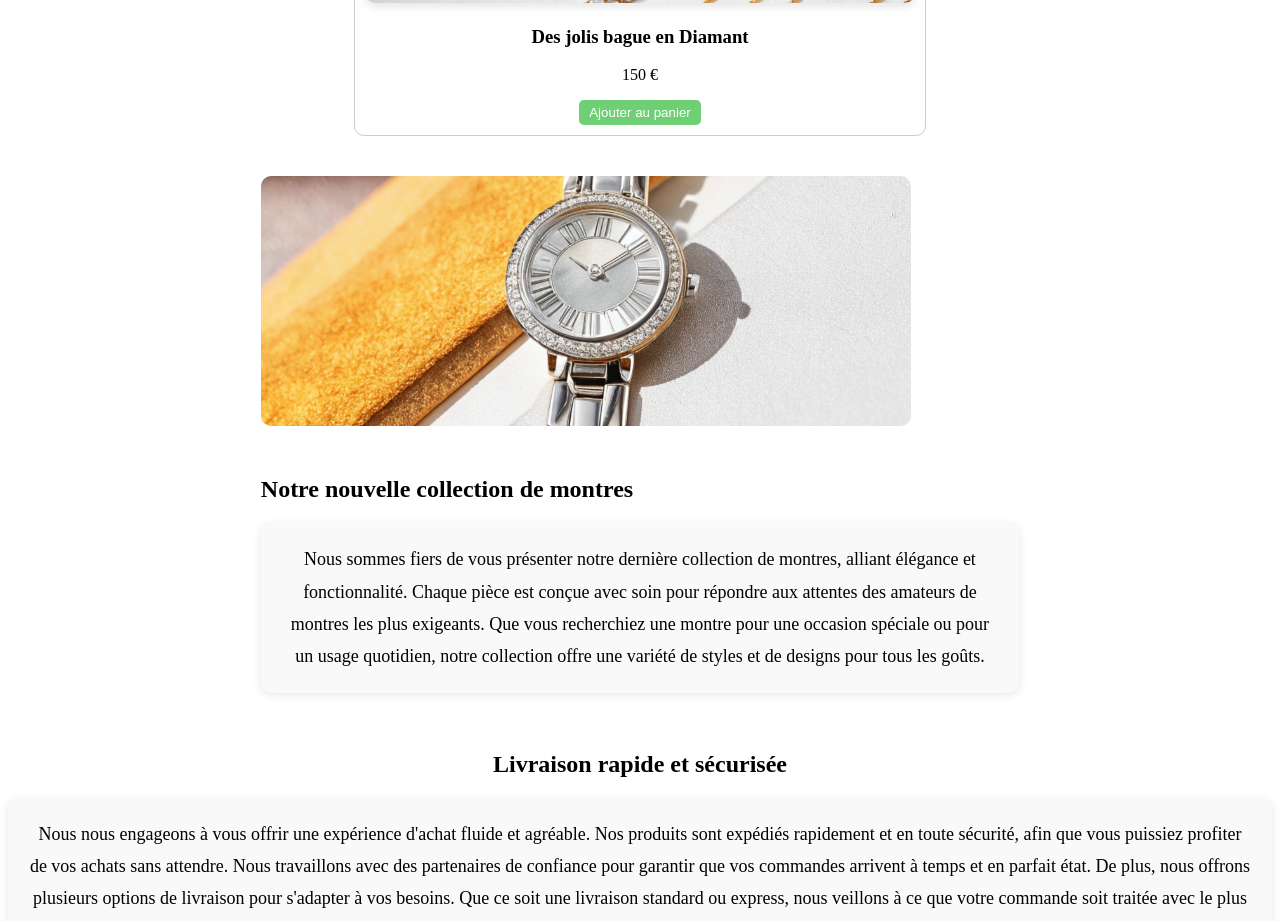
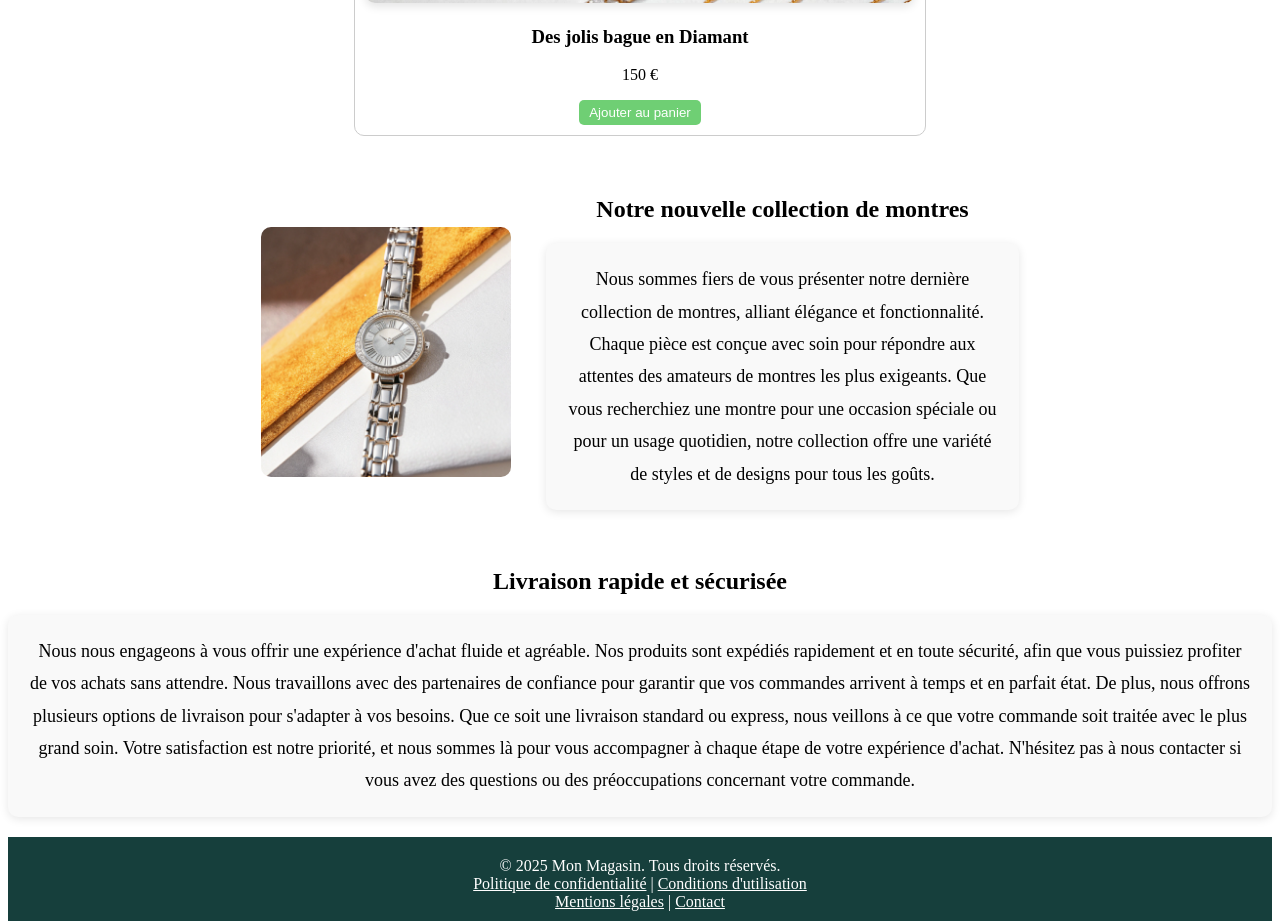
Before and after one commit to sowaicha/React-projekt, a React (Vite) app: page / in a window 1280 px wide. Shown: the part 2400-3321 px from the top of the page. Built offline with nearby package versions, Linux system fonts and the light colour scheme.

Commit message:
wrap nur auf handy

```diff
--- a/src/components/Home.jsx
+++ b/src/components/Home.jsx
@@ -14,6 +14,7 @@ const featuredProducts = [
 
 export default function Home() {
   const [currentSlide, setCurrentSlide] = useState(0);
+  const [isMobile, setIsMobile] = useState(window.innerWidth <= 644);
 
   // Slider automatique
   useEffect(() => {
@@ -21,6 +22,12 @@ export default function Home() {
       setCurrentSlide((prev) => (prev + 1) % featuredProducts.length);
     }, 2000);
     return () => clearInterval(interval);
+  }, []);
+  // Gestion de la responsivité
+  useEffect(() => {
+    const handleResize = () => setIsMobile(window.innerWidth <= 644);
+    window.addEventListener("resize", handleResize);
+    return () => window.removeEventListener("resize", handleResize);
   }, []);
 
   return (
@@ -137,8 +144,8 @@ export default function Home() {
           display: "flex",
           flexDirection: "row",
           alignItems: "center",
-          flexWrap: "wrap",
-          gap: " 30px",
+           flexWrap: isMobile ? "wrap" : "nowrap",
+          gap: " 35px",
         }}
       >
         <img
@@ -152,7 +159,7 @@ export default function Home() {
           alt="une tres belle montre "
         />
         <div>
-          <h2 style={{ margin:"" }}>
+          <h2 style={{ textAlign: "center" }}>
             Notre nouvelle collection de montres
           </h2>
           <p
```
